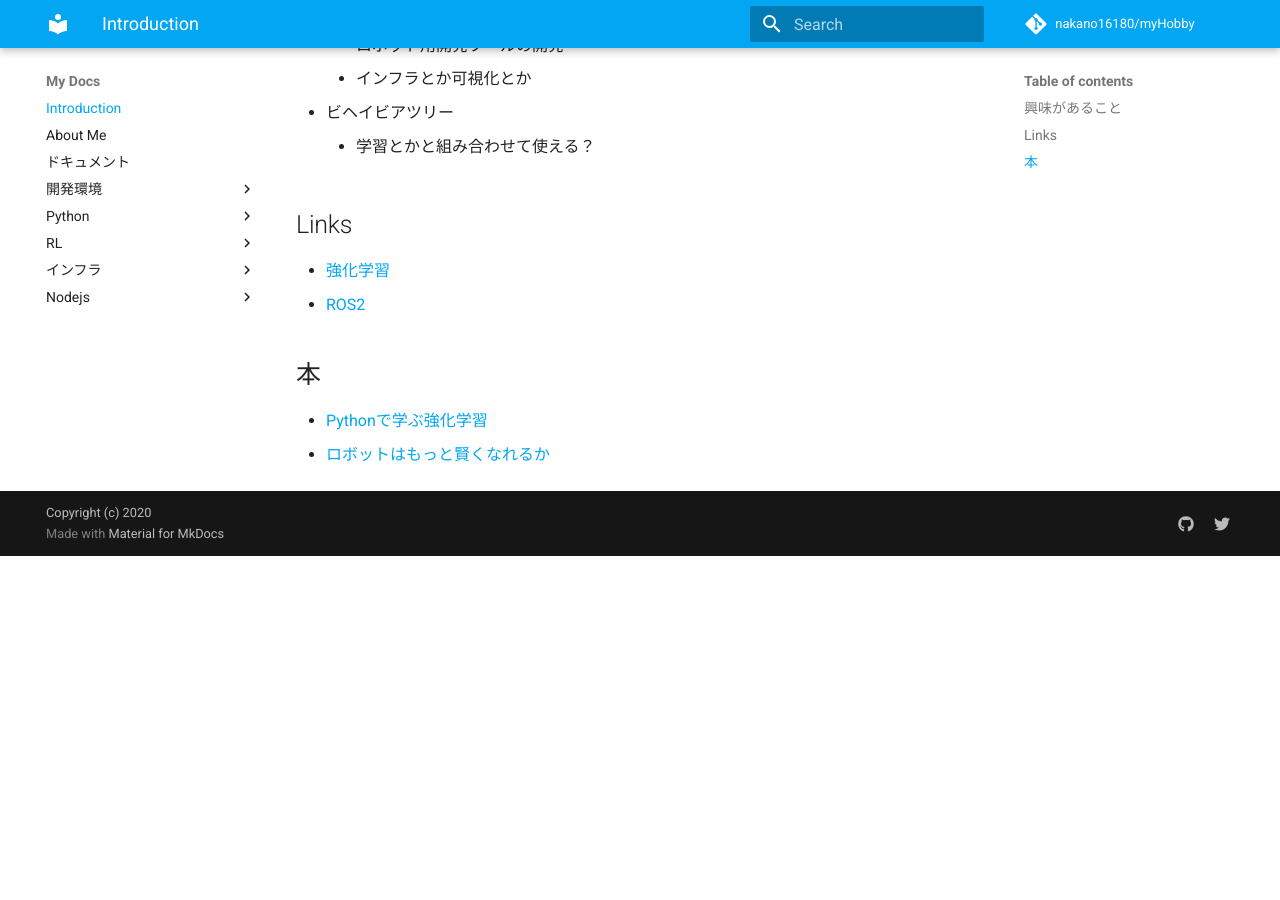
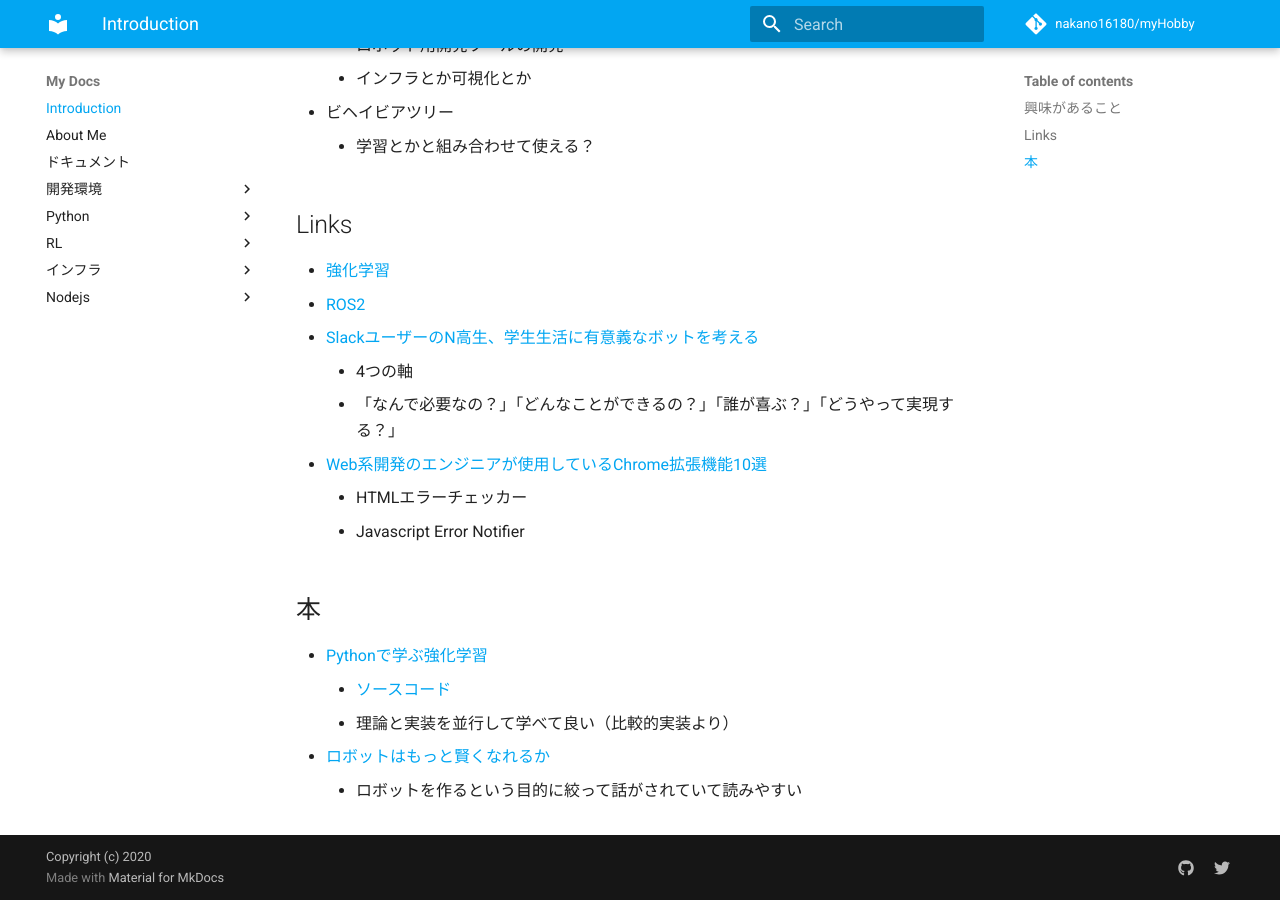
Before and after one commit to nakano16180/myHobby, an MkDocs documentation site: the page built from docs/interest.md, in a window 1280 px wide and 900 px high, scrolled down 593 px. Built offline with MkDocs 1.6.1 and Material for MkDocs 9.7.7, drawn with Linux system fonts in a browser that asks for light colours; comment, search, counter and statistics services are not loaded; before the commit the page ends 1149 px from its top, so only the background shows below that.

Commit message:
update interest

```diff
--- a/docs/interest.md
+++ b/docs/interest.md
@@ -16,9 +16,18 @@
     - 学習とかと組み合わせて使える？
 
 ## Links
-- [強化学習](https://pira-nino.hatenablog.com/entry/reinforcement_learning_docs)
-- [ROS2](https://index.ros.org/doc/ros2/)
+  - [強化学習](https://pira-nino.hatenablog.com/entry/reinforcement_learning_docs)
+  - [ROS2](https://index.ros.org/doc/ros2/)
+  - [SlackユーザーのN高生、学生生活に有意義なボットを考える](https://ascii.jp/elem/000/001/856/1856576/)
+    - 4つの軸
+      - 「なんで必要なの？」「どんなことができるの？」「誰が喜ぶ？」「どうやって実現する？」
+  - [Web系開発のエンジニアが使用しているChrome拡張機能10選](https://note.com/yoshiketa/n/nbfd3aa03fcc0)
+    - HTMLエラーチェッカー
+    - Javascript Error Notifier
 
 ## 本
-- [Pythonで学ぶ強化学習](https://medium.com/programming-soda/python%E3%81%A7%E5%AD%A6%E3%81%B6%E5%BC%B7%E5%8C%96%E5%AD%A6%E7%BF%92-%E5%85%A5%E9%96%80%E3%81%8B%E3%82%89%E5%AE%9F%E8%B7%B5%E3%81%BE%E3%81%A7-%E3%82%92%E6%9B%B8%E3%81%8D%E3%81%BE%E3%81%97%E3%81%9F-e47da1d35d24)
-- [ロボットはもっと賢くなれるか](https://note.com/morikita/n/n35901fa1dc25)
+  - [Pythonで学ぶ強化学習](https://medium.com/programming-soda/python%E3%81%A7%E5%AD%A6%E3%81%B6%E5%BC%B7%E5%8C%96%E5%AD%A6%E7%BF%92-%E5%85%A5%E9%96%80%E3%81%8B%E3%82%89%E5%AE%9F%E8%B7%B5%E3%81%BE%E3%81%A7-%E3%82%92%E6%9B%B8%E3%81%8D%E3%81%BE%E3%81%97%E3%81%9F-e47da1d35d24)
+    - [ソースコード](https://github.com/icoxfog417/baby-steps-of-rl-ja)
+    - 理論と実装を並行して学べて良い（比較的実装より）
+  - [ロボットはもっと賢くなれるか](https://note.com/morikita/n/n35901fa1dc25)
+    - ロボットを作るという目的に絞って話がされていて読みやすい
```
